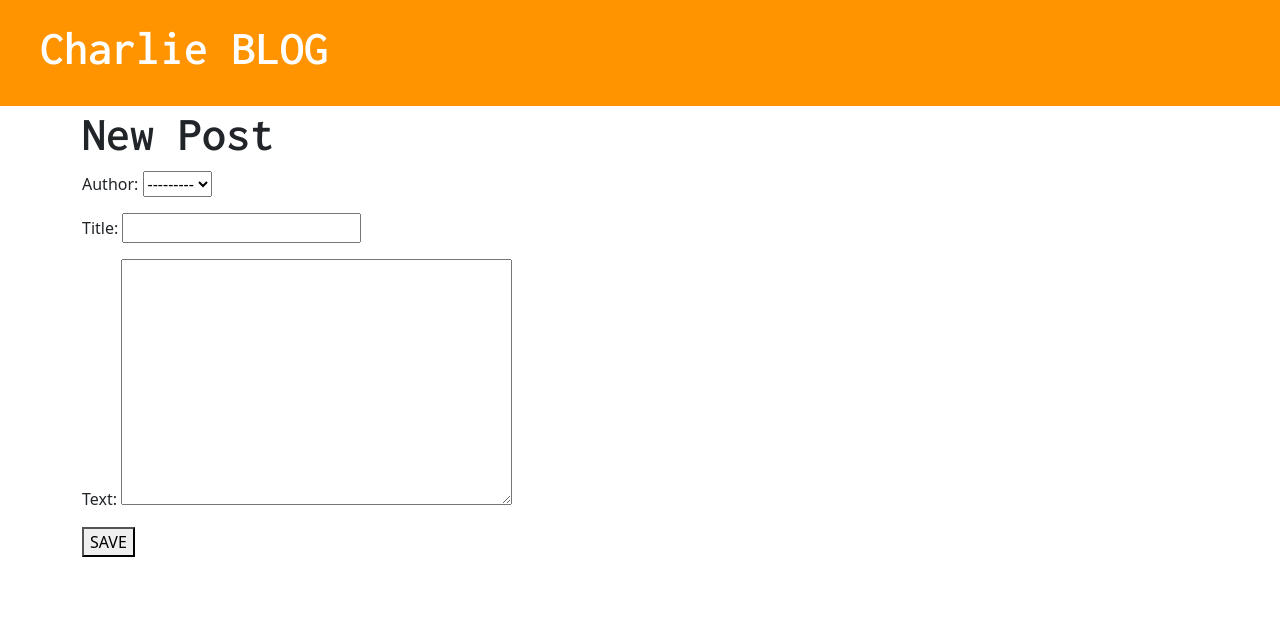
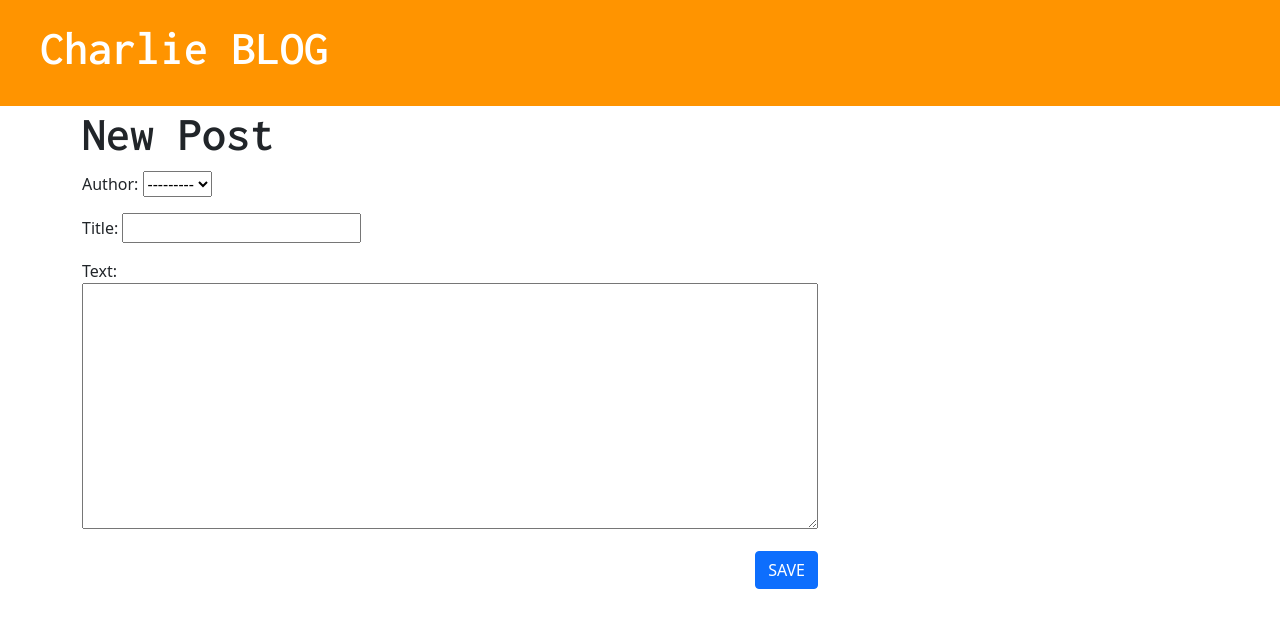
Before and after one commit to carlospelaez/My_Django_Site, a Django app: page /post/new in a window 1280 px wide. Shown: the top 628 px of the page. Run offline with Django 4.2, Linux system fonts and the light colour scheme; data comes from the database, SQL or seed files in the repository; both versions use the stored data as it was after the commit; some libraries are stand-ins or nearby versions.

```diff
--- a/blog/static/css/blog.css
+++ b/blog/static/css/blog.css
@@ -36,7 +36,10 @@ h1, h2, h3, h4 {
 
 }
 
-/* .post h1 a:visited{
-    color: green;
+.post-form-blog textarea{
+    width:100%;
+}
 
-} */
+.post-form-blog .btn-primary{
+    float: right;
+}
--- a/blog/templates/blog/base.html
+++ b/blog/templates/blog/base.html
@@ -9,12 +9,15 @@
     <link href="https://fonts.googleapis.com/css2?family=Inconsolata:wght@600&display=swap" rel="stylesheet">
     <link rel="stylesheet" href="https://cdn.jsdelivr.net/npm/bootstrap@5.1.3/dist/css/bootstrap.min.css" integrity="sha384-1BmE4kWBq78iYhFldvKuhfTAU6auU8tT94WrHftjDbrCEXSU1oBoqyl2QvZ6jIW3" crossorigin="anonymous">
     <link rel="stylesheet" href="{% static 'css/blog.css' %}">
+    <script src="https://kit.fontawesome.com/d538142ea8.js" crossorigin="anonymous"></script>
 </head>
 
 <body>
 
     <div class="page-header">
-        <h1><a href="{% url "post_list" %}">Charlie BLOG</a></h1>
+        <h1><a href="{% url "post_list" %}">Charlie BLOG  </a></h1>
+
+
     </div>
 
     <div class="content container">
--- a/blog/templates/blog/post_detail.html
+++ b/blog/templates/blog/post_detail.html
@@ -1,6 +1,7 @@
 {% extends 'blog/base.html' %} {% block content %}
 
 <div class="post">
+    <h1><a href="{% url "post_list" %}"><i class="fa-solid fa-shuttle-space"></i></a></h1>
     {% if post.published_date %}
         <div class="date">
             <div>{{ post.published_date }}</div>
--- a/blog/templates/blog/post_edit.html
+++ b/blog/templates/blog/post_edit.html
@@ -1,12 +1,8 @@
-{% extends 'blog/base.html' %}
-
-{% block content %}
-
-
+{% extends 'blog/base.html' %} {% block content %}
 <h1>New Post</h1>
-    <form action ="">
+    <form method="post" class="post-form-blog">
+        {% csrf_token %}
         {{ form.as_p }}
-    <button type="submit">SAVE</button>
+        <button type="submit" class="btn btn-primary">SAVE</button>
     </form>
-
 {% endblock %}
--- a/blog/urls.py
+++ b/blog/urls.py
@@ -11,4 +11,6 @@ urlpatterns = [
 
     path('post/new', views.post_new, name='post_new'),
 
+    path('post/<int:pk>/edit/', views.post_edit, name='post_edit'),
+
 ]
--- a/blog/views.py
+++ b/blog/views.py
@@ -22,9 +22,25 @@ def post_new(request):
             post.author = request.user
             post.published_date = timezone.now()
             post.save()
-            return redirect('blog/post_detail.html', pk=post.pk)
+            return redirect('post_detail', pk=post.pk)
     else:
         print(request.POST)
         form = PostForm()
         stuff_for_frontend = {'form': form}
     return render(request, 'blog/post_edit.html',stuff_for_frontend )
+
+def post_edit(request, pk):
+        post = get_object_or_404(Post, pk=pk)
+        if request.method == 'POST':
+
+            form = PostForm(request.POST, instance=post)
+            if form.is_valid():
+                post = form.save(commit=False)
+                """ post.author = request.user """
+                post.publised_date= timezone.now()
+                post.save()
+                return redirect('post_detail',pk=post.pk)
+        else:
+            form = PostForm(instance=post)
+            stuff_for_frontend = {'form': form}
+        return render (request, 'blog/post_edit.html', {'form': form})
```
Also changed, not shown: db.sqlite3.
